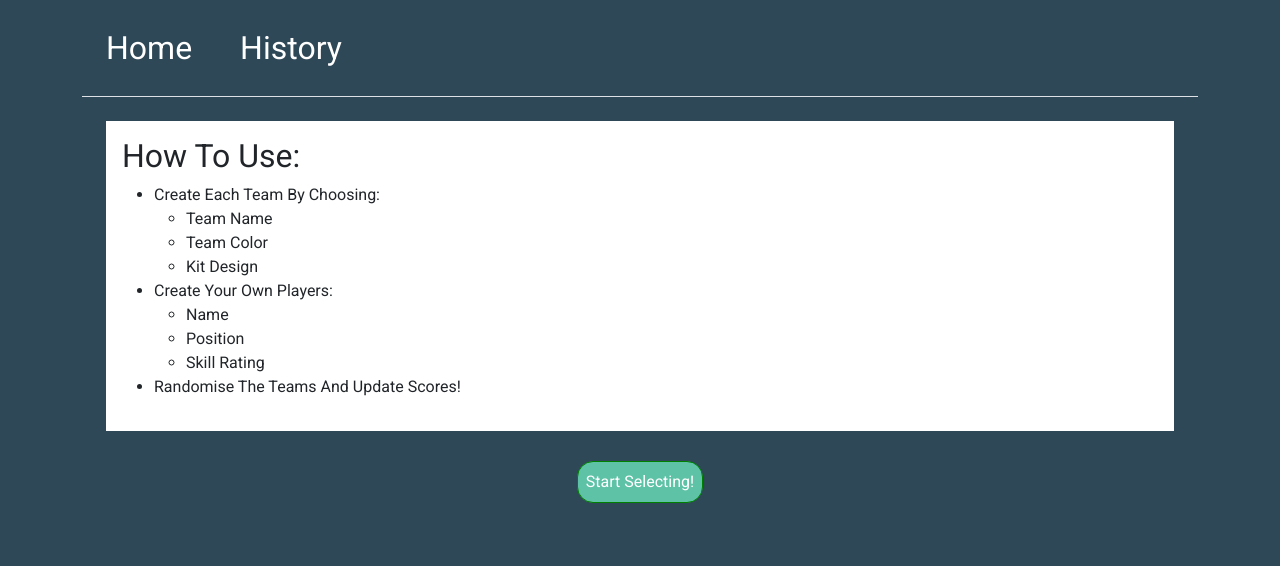
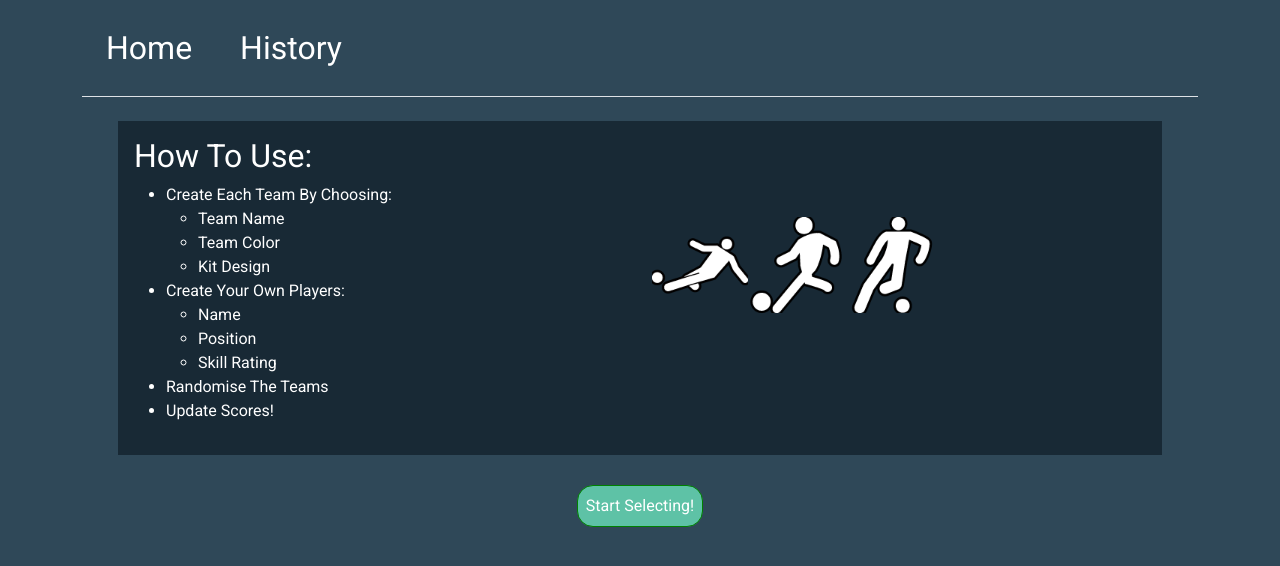
Before and after one commit to brunommbruno/team-selector-app, a React (Create React App) app: page /#/ in a window 1280 px wide. Shown: the top 566 px of the page. Built offline with nearby package versions, Linux system fonts and the light colour scheme.

Commit message:
added mresponsive styling

```diff
--- a/src/components/MatchTeams.js
+++ b/src/components/MatchTeams.js
@@ -16,7 +16,7 @@ class MatchTeams extends Component{
             <Col className={"home-info"}>
                 <h2 className={"text-center"}>{teamName}</h2>
                 <div className={"team-color-bar"}style={{backgroundColor: `${teamColor}`}}></div>
-                <div className={"mt-3 text-center"}>
+                <div className={"mt-3 text-center player-display"}>
                 {players.map(player => (
                     <Alert variant="success">
                         <img className={"match-img"}src={teamKit}alt={"team kit"}/>
--- a/src/components/PlayerCreator/PlayerCreator.js
+++ b/src/components/PlayerCreator/PlayerCreator.js
@@ -130,7 +130,7 @@ class PlayerCreator extends Component {
                     <Alert variant={"info"} style={{fontSize:"1.5rem"}}>Players Left: {this.state.player_amount}</Alert>
                     <ListGroup className={"d-flex flex-row flex-wrap"}>
                     {this.state.players.map(player => (
-                        <ListGroup.Item variant={"info"} style={{width: "30%"}}>
+                        <ListGroup.Item variant={"info"} className={"player-input-list"} style={{width: "30%"}}>
 
                             <h5><img src={user}style={{height: "2rem"}}alt={"user icon"}/>{`${player.player_name}`}</h5>
                         </ListGroup.Item>
@@ -141,7 +141,7 @@ class PlayerCreator extends Component {
             <Row>
                 {this.props.teams.map(team => (
 
-                    <Col className={"text-center fs-15"}>
+                    <Col className={"text-center fs-15 team-display"}>
                         <h2>{team.team_name}</h2>
                         <img
                             className={"m-3 team-creator-kit"}
@@ -154,7 +154,7 @@ class PlayerCreator extends Component {
                     ))}
                 <Col>
                     {!this.state.player_amount > 0 ?
-                        <Button className={"button mx-auto"} onClick={this.handleRandom}>Randomise the teams!</Button> : null
+                        <Button className={"button mx-auto "} onClick={this.handleRandom}>Randomise the teams!</Button> : null
                     }
                 </Col>
                 <Col>
--- a/src/components/PlayerInput.js
+++ b/src/components/PlayerInput.js
@@ -16,7 +16,7 @@ class PlayerInput extends Component {
 
     return(
         <>
-          <Container className={"text-center mt-5 fs-15"}>
+          <Container className={"text-center mt-5 fs-15 player-input"}>
               <Form>
                 <Row>
                   <Col>
@@ -42,7 +42,7 @@ class PlayerInput extends Component {
 
                 <Row>
 
-                  <ToggleButtonGroup type="radio" name="options" className={"mt-4"}>
+                  <ToggleButtonGroup type="radio" name="options" className={"mt-4 button-group"}>
                     <ToggleButton
                       value={1}
                       variant="transparent"
--- a/src/components/StartScreen/StartScreen.js
+++ b/src/components/StartScreen/StartScreen.js
@@ -1,6 +1,11 @@
 import { Component } from "react";
-import { Nav, Button} from "react-bootstrap";
+import { Nav, Button, Container, Row, Col} from "react-bootstrap";
 import { Link } from "react-router-dom";
+
+import def from "../../img/def.png";
+import mid from "../../img/mid.png";
+import att from "../../img/att.png";
+
 
 class StartScreen extends Component {
 
@@ -9,7 +14,8 @@ class StartScreen extends Component {
 
     return(
       <>
-
+        <Container>
+          <Row>
         <Nav variant="tabs">
             {/* //main intro page */}
             <Nav.Item className={"m-4"}>
@@ -20,10 +26,13 @@ class StartScreen extends Component {
                 History
             </Nav.Item>
         </Nav>
+        </Row>
 
 
 
-        <div style={{backgroundColor: "white"}}className={"p-3 home-info text-dark m-4"}>
+        <div className={"p-3 home-info m-4"}>
+          <Row>
+          <Col>
             <h2>How To Use:</h2>
             <ul>
                 <li>Create Each Team By Choosing: </li>
@@ -40,8 +49,18 @@ class StartScreen extends Component {
                   <li>Skill Rating</li>
                 </ul>
 
-                <li>Randomise The Teams And Update Scores!</li>
+                <li>Randomise The Teams</li>
+                <li>Update Scores!</li>
             </ul>
+            </Col>
+            <Col className={"player-img"}>
+              <img className={"team-creator-kit"}src={def} />
+              <img className={"team-creator-kit"}src={mid} />
+              <img className={"team-creator-kit"}src={att} />
+            </Col>
+            </Row>
+
+
 
         </div>
 
@@ -56,6 +75,7 @@ class StartScreen extends Component {
               </Button>
             </Link>
         </div>
+        </Container>
       </>
     )
   }
--- a/src/index.css
+++ b/src/index.css
@@ -34,6 +34,8 @@ code {
 
 .home-info{
   font-size: 1rem;
+  background-color: #182935;
+  color: white;
 }
 
 .team-color-bar{
@@ -65,3 +67,48 @@ code {
   height: 4rem;
   border-radius: 1rem;
 }
+
+.home-info .team-creator-kit{
+  height: 6rem;
+  margin-top: 5rem;
+}
+
+.player-input-list{
+  width: 2rem;
+  margin: 0.1rem;
+}
+
+
+@media screen and (max-width: 1000px){
+
+  .home-info .player-img{
+    display: none;
+  }
+
+}
+
+@media screen and (max-width: 550px){
+
+  .player-input .player-creator-img{
+    height: 2.5rem;
+  }
+
+  .player-input .button-group{
+    display: flex;
+    justify-content: center;
+  }
+
+  .team-display{
+    margin-left: 2.3rem;
+  }
+
+  .player-input-list{
+    display: none;
+  }
+
+  .player-display img{
+    height: 2rem;
+    margin: 3px;
+  }
+
+}
```
Also changed, not shown: 1 other file (tests, documents, lock files or other folders).
